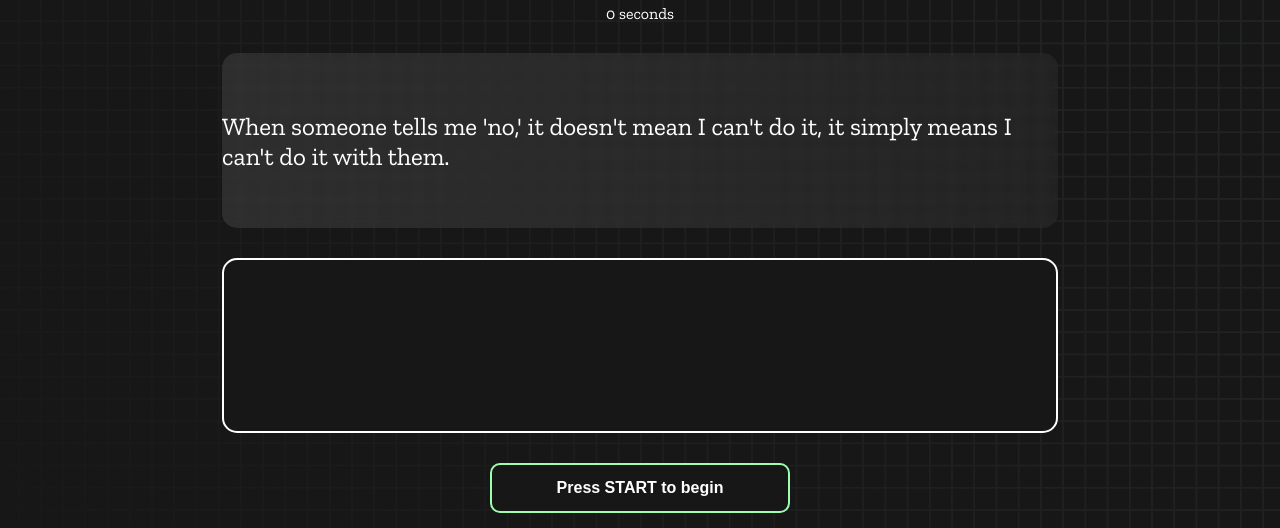
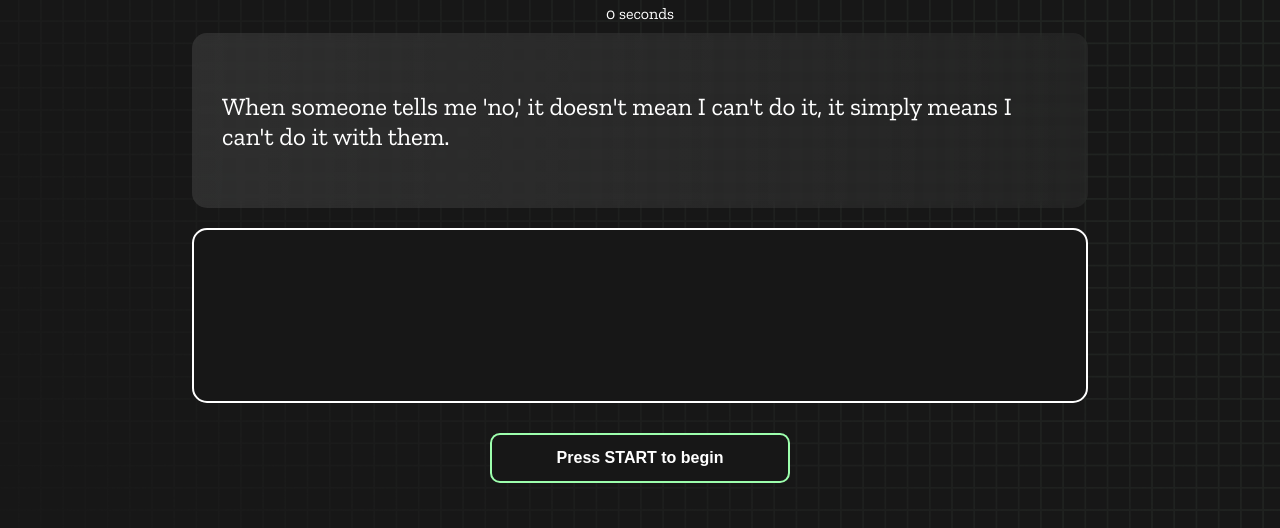
Before and after one commit to NabilHassan7/speedy-scribe, a plain HTML site: page index.html in a window 1280 px wide. Shown: the part 74-602 px from the top of the page. Drawn offline with nearby package versions, Linux system fonts and the light colour scheme.

Commit message:
some more changes to text display

```diff
--- a/index.html
+++ b/index.html
@@ -7,6 +7,8 @@
 
     <!-- importing CSS -->
     <link rel="stylesheet" href="styles.css" />
+
+    <link rel="shortcut icon" href="./assets/images.png" type="image/x-icon">
 
     <!-- importing Google fonts -->
     <link rel="preconnect" href="https://fonts.googleapis.com" />
--- a/styles.css
+++ b/styles.css
@@ -33,7 +33,8 @@ body {
       rgba(255, 255, 255, 0.05) 99.85%
     );
     backdrop-filter: blur(5px);
-    margin: 30px;
+    padding: 30px;
+    margin-bottom: 20px;
 }
 
 /* styling for the typing display box */
@@ -49,7 +50,8 @@ body {
     border: 2px solid #9dffad;
     border-radius: 15px;
     font-family: 'Special Elite', cursive;
-    margin: 30px;
+    padding: 10px;
+    margin-bottom: 15px;
 }
 
 /* countdown timer */
```
Also changed, not shown: assets/7546214.png (added), assets/Web/icons8-keyboard-bubbles-32.png (added), assets/Web/icons8-keyboard-bubbles-96.png (added), assets/favicon.png (added), assets/icons8-keyboard-bubbles-96.png (added), assets/images.png (added), assets/logo.png (deleted), 1 other file.
